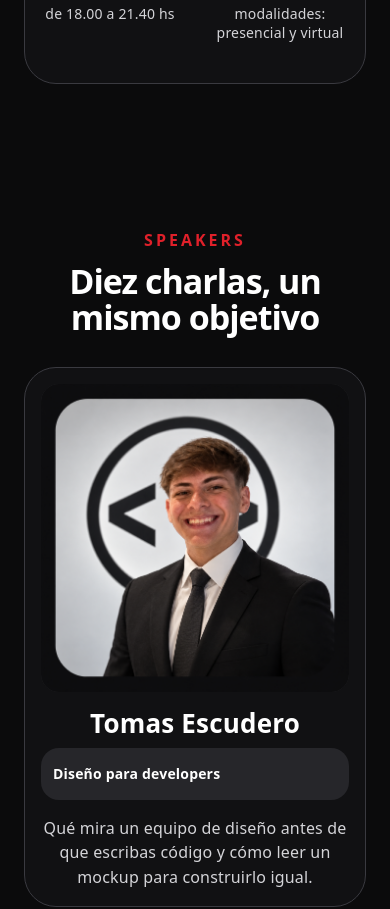
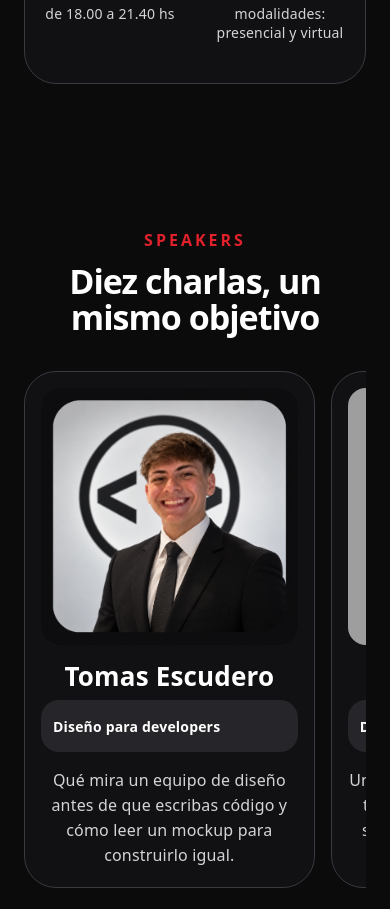
Before and after one commit to francobpascual/Page_Rolling_Code, a React (Vite) app: page / in a window 390 px wide. Shown: the part 1380-2289 px from the top of the page. Built offline with nearby package versions, Linux system fonts and the light colour scheme; grey boxes are pictures that could not be loaded; a web font is replaced by a local one.

Commit message:
Fix:carrousel ok add

```diff
--- a/src/components/Speakers/Speakers.css
+++ b/src/components/Speakers/Speakers.css
@@ -1,4 +1,5 @@
 .speakers {
+  min-width: 0;
   padding: 96px 24px 0;
 
   background-color: var(--rc-black);
@@ -14,9 +15,11 @@
 .speakers__container {
   width: 100%;
   max-width: 1200px;
+  min-width: 0;
   margin-inline: auto;
 }
 
+/* Encabezado */
 .speakers__header {
   margin-bottom: 32px;
 }
@@ -43,10 +46,27 @@
   letter-spacing: -1px;
 }
 
-.speakers__grid > .col {
-  display: flex;
+/* Grilla de escritorio */
+.speakers__grid {
+  display: grid;
+  grid-template-columns: repeat(5, minmax(0, 1fr));
+  gap: 24px;
+
+  width: 100%;
+  min-width: 0;
 }
 
+.speakers__grid:focus-visible {
+  outline: 2px solid var(--rc-red);
+  outline-offset: 4px;
+}
+
+.speakers__slide {
+  display: flex;
+  min-width: 0;
+}
+
+/* Tarjeta */
 .speaker-card {
   position: relative;
   display: flex;
@@ -117,7 +137,7 @@
   line-height: 1.55;
 }
 
-
+/* Hover en dispositivos con mouse */
 @media (hover: hover) and (pointer: fine) {
   .speaker-card:hover {
     transform: scale(1.03);
@@ -129,7 +149,68 @@
   }
 }
 
+/* Tres tarjetas por fila */
+@media (min-width: 992px) and (max-width: 1199.98px) {
+  .speakers__grid {
+    grid-template-columns: repeat(3, minmax(0, 1fr));
+  }
+}
 
+/* Dos tarjetas por fila */
+@media (min-width: 768px) and (max-width: 991.98px) {
+  .speakers__grid {
+    grid-template-columns: repeat(2, minmax(0, 1fr));
+  }
+}
+
+/* Carrusel en celulares */
+@media (max-width: 767.98px) {
+  .speakers__grid {
+    display: flex;
+    flex-wrap: nowrap;
+    align-items: stretch;
+    gap: 16px;
+
+    width: 100%;
+    margin: 0;
+    padding: 4px 0 16px;
+
+    overflow-x: auto;
+    scroll-snap-type: x mandatory;
+    overscroll-behavior-x: contain;
+
+    scrollbar-width: thin;
+    scrollbar-color: var(--rc-red) var(--rc-surface);
+  }
+
+  .speakers__slide {
+    /* Se ve una tarjeta y parte de la siguiente */
+    flex: 0 0 85%;
+    min-width: 0;
+
+    scroll-snap-align: start;
+  }
+
+  .speakers__grid .speaker-card:hover {
+    transform: none;
+  }
+
+  .speakers__grid::-webkit-scrollbar {
+    height: 6px;
+  }
+
+  .speakers__grid::-webkit-scrollbar-track {
+    background-color: var(--rc-surface);
+    border-radius: 999px;
+  }
+
+  .speakers__grid::-webkit-scrollbar-thumb {
+    background-color: var(--rc-red);
+    border-radius: 999px;
+  }
+}
+
+/* Movimiento reducido */
 @media (prefers-reduced-motion: reduce) {
   .speaker-card,
   .speaker-card__talk {
--- a/src/components/Speakers/Speakers.tsx
+++ b/src/components/Speakers/Speakers.tsx
@@ -1,5 +1,6 @@
 import SpeakerCard from "./SpeakersCard";
 import "./Speakers.css";
+
 import speaker6 from "../../assets/photos/speaker6.jpg";
 import speaker5 from "../../assets/photos/speaker5.jpg";
 import speaker2 from "../../assets/photos/speaker2.jpg";
@@ -11,7 +12,6 @@ import speaker8 from "../../assets/photos/speaker8.png";
 import speaker9 from "../../assets/photos/speaker9.png";
 import speaker10 from "../../assets/photos/speaker10.png";
 
-
 const speakers = [
   {
     id: "tomas-escudero",
@@ -20,12 +20,11 @@ const speakers = [
     talkTitle: "Diseño para developers",
     description:
       "Qué mira un equipo de diseño antes de que escribas código y cómo leer un mockup para construirlo igual.",
-
   },
   {
     id: "franco-diaz",
     name: "Franco Diaz",
-    image: speaker2 ,
+    image: speaker2,
     talkTitle: "De cero a tu primer proyecto",
     description:
       "Un recorrido para pasar de mirar tutoriales a terminar una app simple con HTML, JavaScript y React.",
@@ -73,7 +72,7 @@ const speakers = [
   {
     id: "julian-martin",
     name: "Julian Martin",
-    image: speaker0 ,
+    image: speaker0,
     talkTitle: "Testing: cómo no romper todo",
     description:
       "Qué es testear, por qué importa y cómo escribir tus primeras pruebas sin complicarte.",
@@ -112,9 +111,14 @@ function Speakers() {
           </h2>
         </header>
 
-        <div className="speakers__grid row row-cols-1 row-cols-sm-2 row-cols-lg-3 row-cols-xl-5 g-4">
+        <div
+          className="speakers__grid"
+          role="region"
+          aria-label="Tarjetas de speakers"
+          tabIndex={0}
+        >
           {speakers.map((speaker) => (
-            <div className="col" key={speaker.id}>
+            <div className="speakers__slide" key={speaker.id}>
               <SpeakerCard
                 name={speaker.name}
                 image={speaker.image}
```
